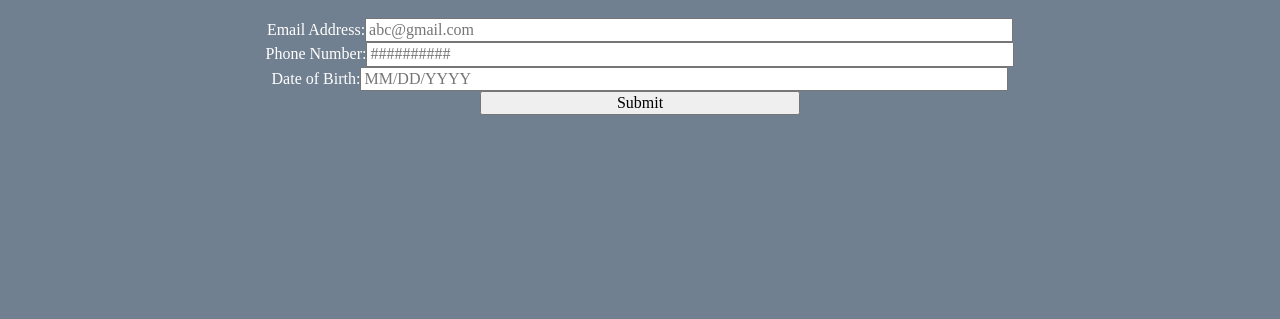
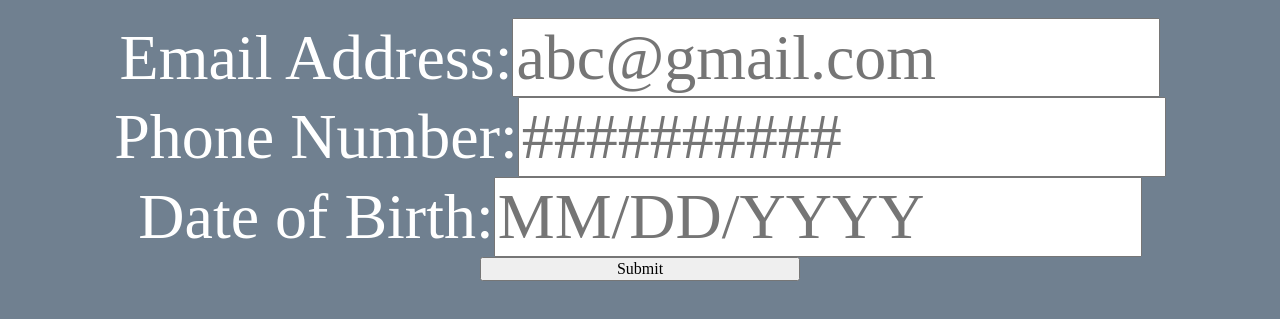
Before and after one commit to aangeles02/Lab_2, a plain HTML site: page index.html in a window 1280 px wide. Shown: the part 57-376 px from the top of the page. Drawn offline with Linux system fonts and the light colour scheme.

Commit message:
fixed error

```diff
--- a/css/screen.css
+++ b/css/screen.css
@@ -7,7 +7,7 @@ h1{
 }
 label {
   color: white;
-  font-size 4em;
+  font-size: 4em;
 }
 input{
   width:75%;
```
